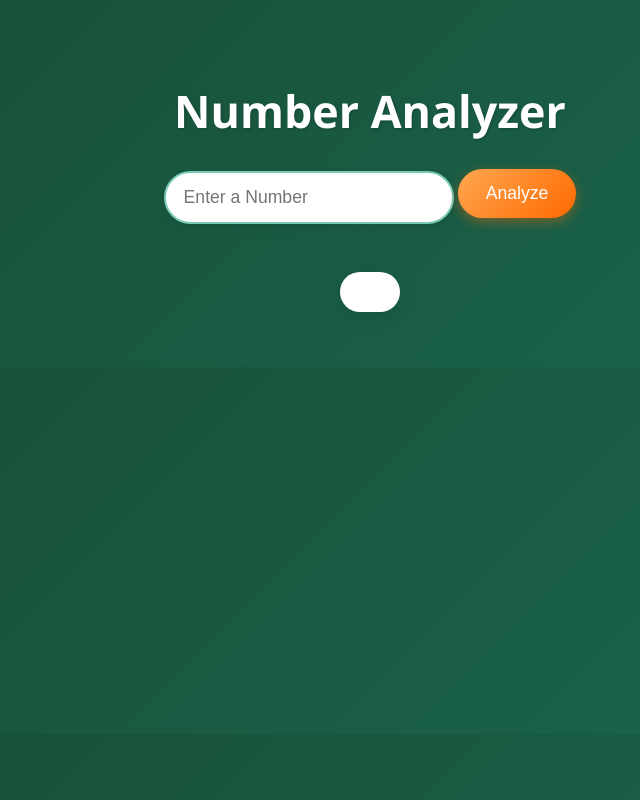
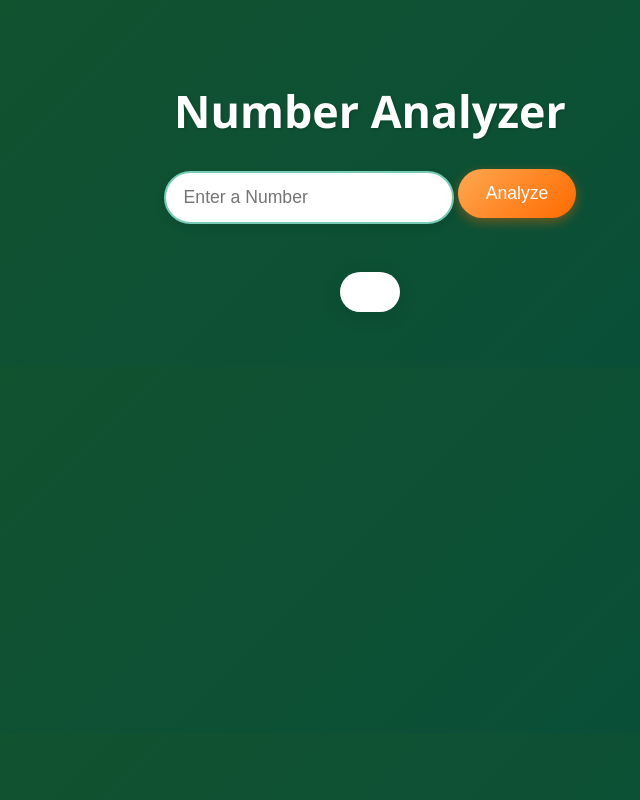
Before and after one commit to Bethany-23/number-analyzer, a plain HTML site: page index.html in a window 1280 px wide. Shown: the whole page, without its empty margins (270-910 px from the left). Drawn offline with Linux system fonts and the light colour scheme.

Commit message:
edited style

```diff
--- a/styles.css
+++ b/styles.css
@@ -2,7 +2,7 @@
 
 body {
   font-family: 'Segoe UI', sans-serif;
-  background: linear-gradient(135deg, #184e33, #1a6752);
+  background: linear-gradient(135deg, #14532d, #064e3b);
   text-align: center;
   padding: 50px 20px;
   margin: 0;
```
